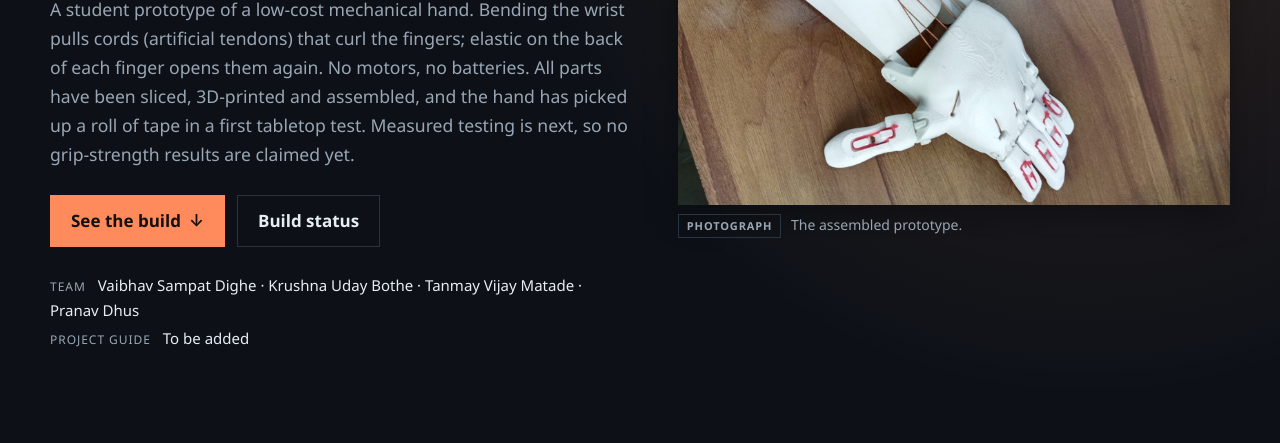
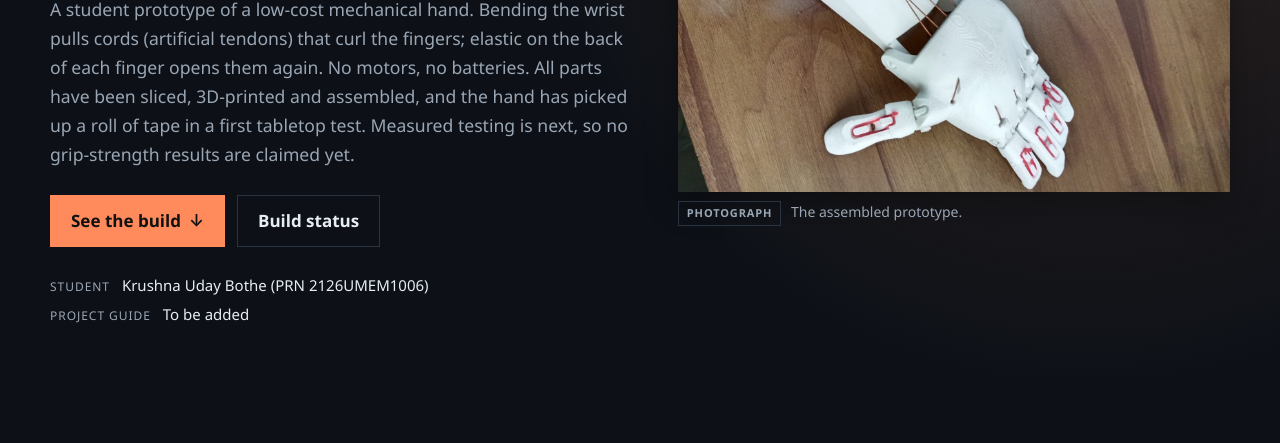
Before and after one commit to krushnabothe0702-dot/3D-Printed-Prosthetic-Hand, a plain HTML site: page index.html in a window 1280 px wide. Shown: the part 357-800 px from the top of the page. Drawn offline with Linux system fonts and the light colour scheme.

Commit message:
Show only Krushna Bothe as the student; remove other names

```diff
--- a/assets/css/site.css
+++ b/assets/css/site.css
@@ -853,6 +853,10 @@ figcaption {
   gap: 16px;
 }
 
+.team-grid-single {
+  grid-template-columns: minmax(220px, 300px);
+}
+
 .team-grid-meta {
   grid-template-columns: repeat(2, 1fr);
   margin-top: 16px;
--- a/assets/js/site.js
+++ b/assets/js/site.js
@@ -1,7 +1,7 @@
 // 3D-Printed Prosthetic Hand — site behaviour
 
 // ===== Edit these to update the names shown on the website =====
-const TEAM_NAMES = "Vaibhav Sampat Dighe · Krushna Uday Bothe · Tanmay Vijay Matade · Pranav Dhus";
+const TEAM_NAMES = "Krushna Uday Bothe (PRN 2126UMEM1006)";
 const GUIDE_NAME = "To be added";
 // ================================================================
 
--- a/index.html
+++ b/index.html
@@ -66,7 +66,7 @@
             <a class="button button-primary" href="#journey">See the build <span aria-hidden="true">↓</span></a>
             <a class="button button-quiet" href="#status">Build status</a>
           </div>
-          <p class="hero-team"><span class="hero-team-label">Team</span> <span data-team-names>Vaibhav Sampat Dighe · Krushna Uday Bothe · Tanmay Vijay Matade · Pranav Dhus</span></p>
+          <p class="hero-team"><span class="hero-team-label">Student</span> <span data-team-names>Krushna Uday Bothe (PRN 2126UMEM1006)</span></p>
           <p class="hero-team"><span class="hero-team-label">Project guide</span> <span data-guide-name>To be added</span></p>
         </div>
         <figure class="hero-figure">
@@ -495,11 +495,8 @@
           <p class="section-number"><span class="tb-label">SEC</span> 09</p>
           <h2 id="team-title">Team</h2>
         </header>
-        <div class="team-grid">
-          <article class="team-card"><p class="team-role">Team member</p><p class="team-name">Vaibhav Sampat Dighe</p><p class="team-prn">PRN 2126UMEM1061</p></article>
-          <article class="team-card team-card-photo"><img class="team-photo" src="media/photos/krushna-bothe.jpg" width="600" height="600" loading="lazy" alt="Krushna Bothe working on the prosthetic hand"><p class="team-role">Team member</p><p class="team-name">Krushna Uday Bothe</p><p class="team-prn">PRN 2126UMEM1006</p></article>
-          <article class="team-card"><p class="team-role">Team member</p><p class="team-name">Tanmay Vijay Matade</p><p class="team-prn">PRN 2126UMEM1074</p></article>
-          <article class="team-card"><p class="team-role">Team member</p><p class="team-name">Pranav Dhus</p><p class="team-prn">PRN 2126UMEM1075</p></article>
+        <div class="team-grid team-grid-single">
+          <article class="team-card team-card-photo"><img class="team-photo" src="media/photos/krushna-bothe.jpg" width="600" height="600" loading="lazy" alt="Krushna Bothe working on the prosthetic hand"><p class="team-role">Student</p><p class="team-name">Krushna Uday Bothe</p><p class="team-prn">PRN 2126UMEM1006</p></article>
         </div>
         <div class="team-grid team-grid-meta">
           <article class="team-card"><p class="team-role">Project guide</p><p class="team-name" data-guide-name>To be added</p></article>
```
Also changed, not shown: 5 other files.
